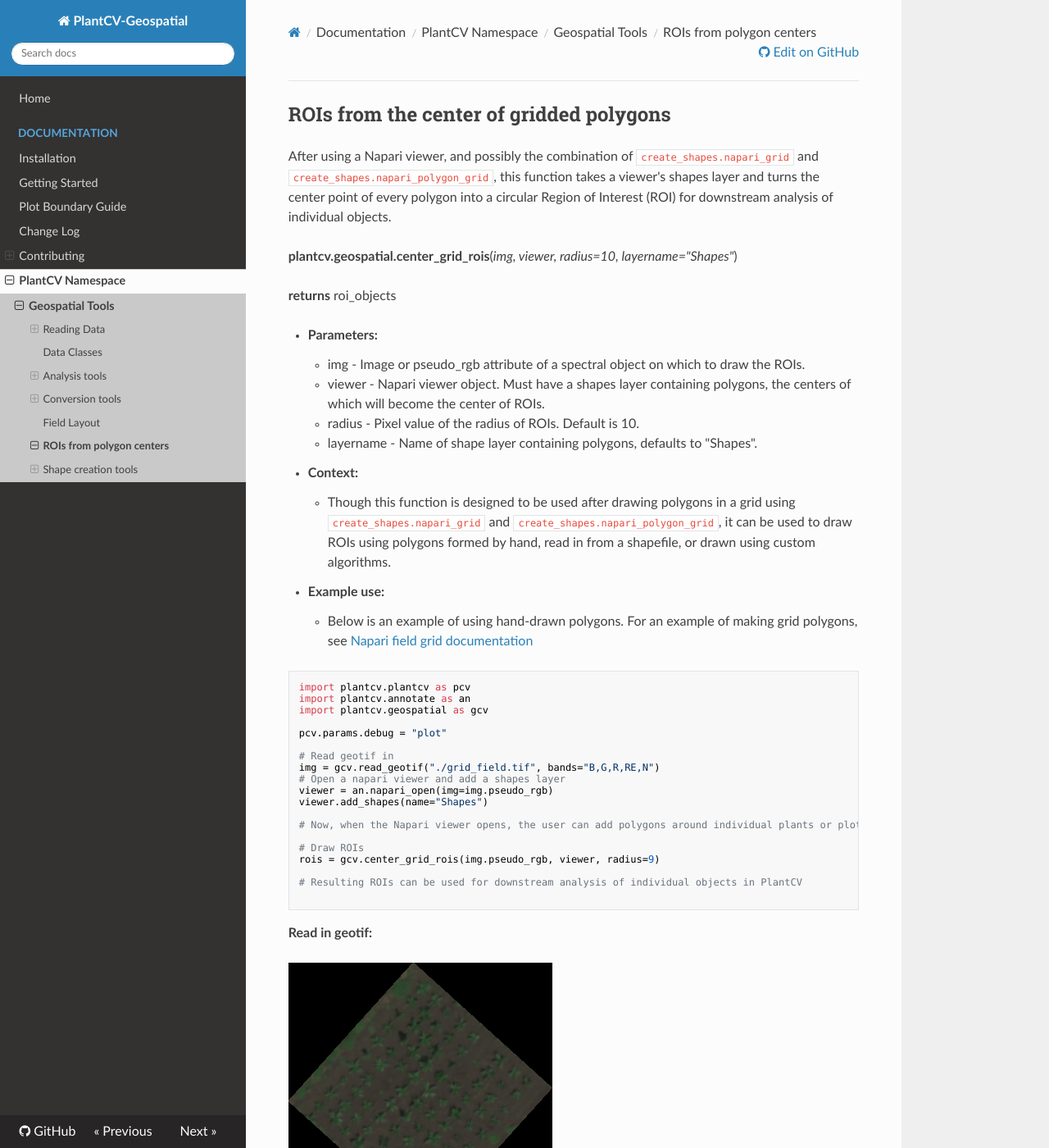
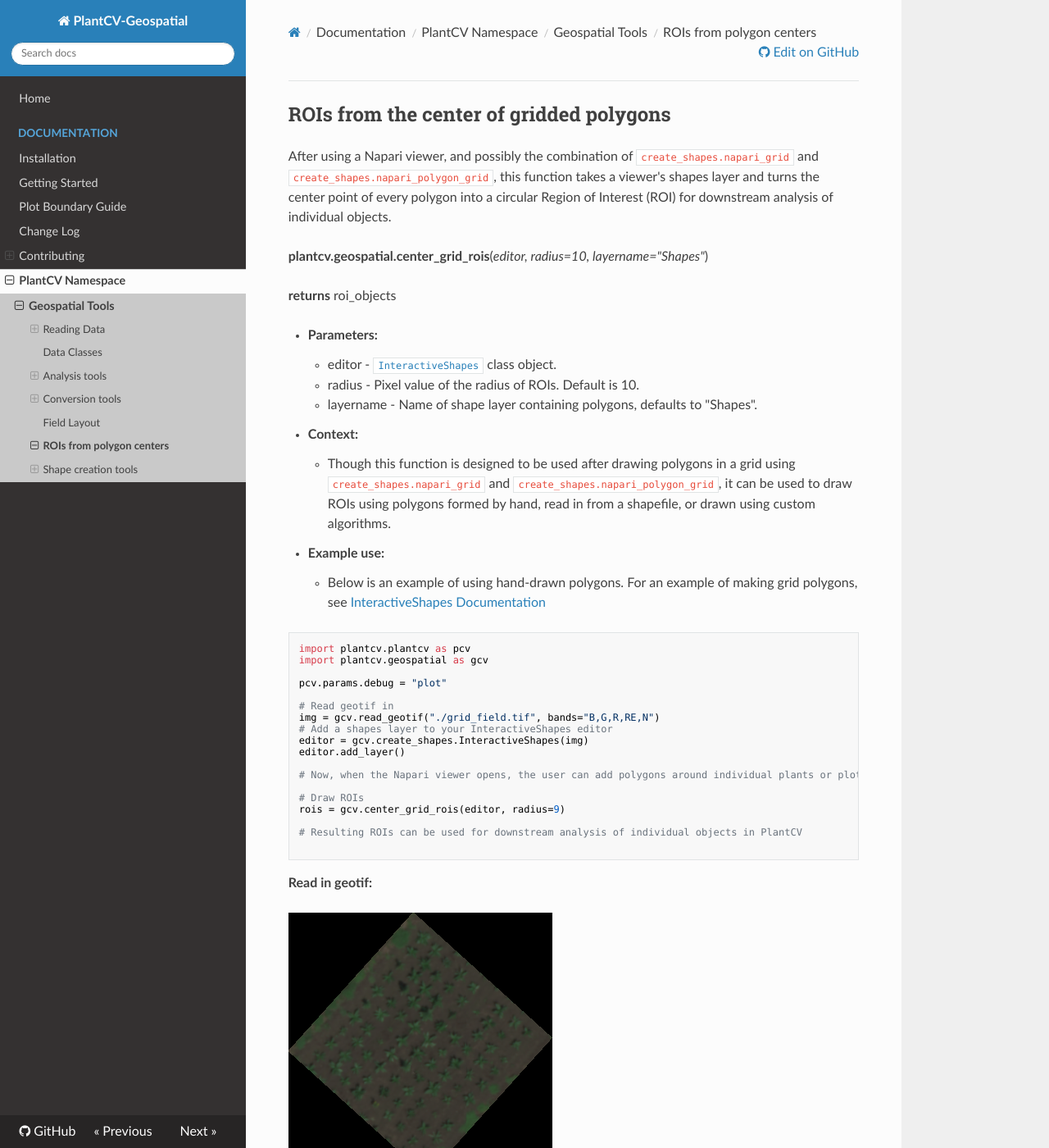
Before and after one commit to danforthcenter/plantcv-geospatial, an MkDocs documentation site: the page built from docs/center_grid_rois.md, in a window 1280 px wide and 1400 px high. Shown: the whole window at 82% size. Built offline with MkDocs 1.6.1, drawn with Linux system fonts in a browser that asks for light colours; nearby versions of some CDN libraries.

Commit message:
Change center grid rois to use interactive shapes class

````diff
--- a/docs/center_grid_rois.md
+++ b/docs/center_grid_rois.md
@@ -2,13 +2,12 @@
 
 After using a Napari viewer, and possibly the combination of `create_shapes.napari_grid` and `create_shapes.napari_polygon_grid`, this function takes a viewer's shapes layer and turns the center point of every polygon into a circular Region of Interest (ROI) for downstream analysis of individual objects.
 
-**plantcv.geospatial.center_grid_rois**(*img, viewer, radius=10, layername="Shapes"*)
+**plantcv.geospatial.center_grid_rois**(*editor, radius=10, layername="Shapes"*)
 
 **returns** roi_objects
 
 - **Parameters:**
-    - img - Image or pseudo_rgb attribute of a spectral object on which to draw the ROIs.
-    - viewer - Napari viewer object. Must have a shapes layer containing polygons, the centers of which will become the center of ROIs.
+    - editor - [`InteractiveShapes`](InteractiveShapes.md) class object.
     - radius - Pixel value of the radius of ROIs. Default is 10.
 	- layername - Name of shape layer containing polygons, defaults to "Shapes".
 
@@ -16,25 +15,24 @@ After using a Napari viewer, and possibly the combination of `create_shapes.napa
     - Though this function is designed to be used after drawing polygons in a grid using `create_shapes.napari_grid` and `create_shapes.napari_polygon_grid`, it can be used to draw ROIs using polygons formed by hand, read in from a shapefile, or drawn using custom algorithms.
 
 - **Example use:**
-    - Below is an example of using hand-drawn polygons. For an example of making grid polygons, see [Napari field grid documentation](https://github.com/danforthcenter/plantcv-geospatial/blob/main/docs/napari_field_grid.md)
+    - Below is an example of using hand-drawn polygons. For an example of making grid polygons, see [InteractiveShapes Documentation](https://github.com/danforthcenter/plantcv-geospatial/blob/main/docs/InteractiveShapes.md)
 
 ```python
 import plantcv.plantcv as pcv
-import plantcv.annotate as an
 import plantcv.geospatial as gcv
 
 pcv.params.debug = "plot"
 
 # Read geotif in
 img = gcv.read_geotif("./grid_field.tif", bands="B,G,R,RE,N")
-# Open a napari viewer and add a shapes layer
-viewer = an.napari_open(img=img.pseudo_rgb)
-viewer.add_shapes(name="Shapes")
+# Add a shapes layer to your InteractiveShapes editor
+editor = gcv.create_shapes.InteractiveShapes(img)
+editor.add_layer()
 
 # Now, when the Napari viewer opens, the user can add polygons around individual plants or plots.
 
 # Draw ROIs
-rois = gcv.center_grid_rois(img.pseudo_rgb, viewer, radius=9)
+rois = gcv.center_grid_rois(editor, radius=9)
 
 # Resulting ROIs can be used for downstream analysis of individual objects in PlantCV
 
````
Also changed, not shown: docs/InteractiveShapes.md (+3 -0 lines), docs/changelog.md (+1 -1 lines), 3 other files.
